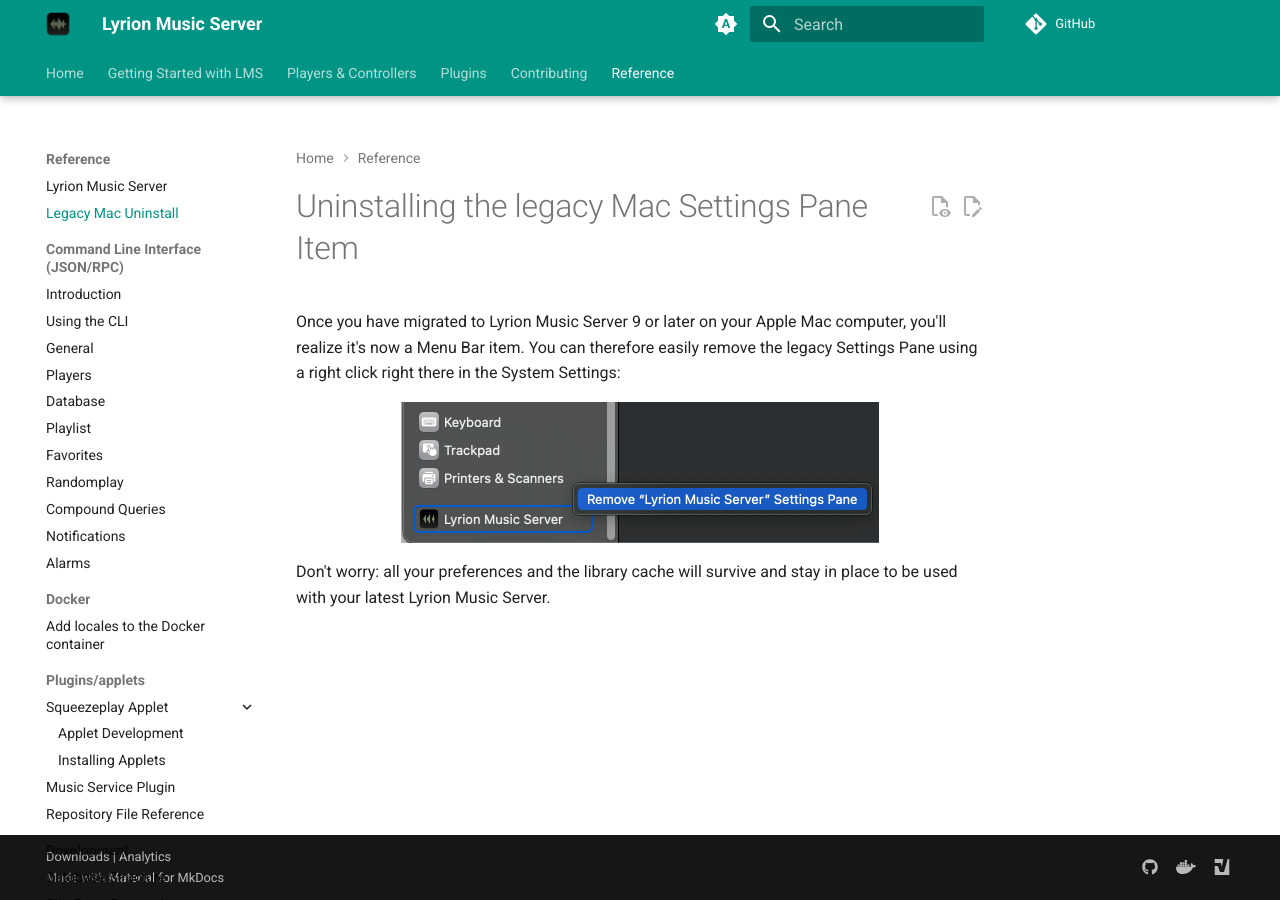
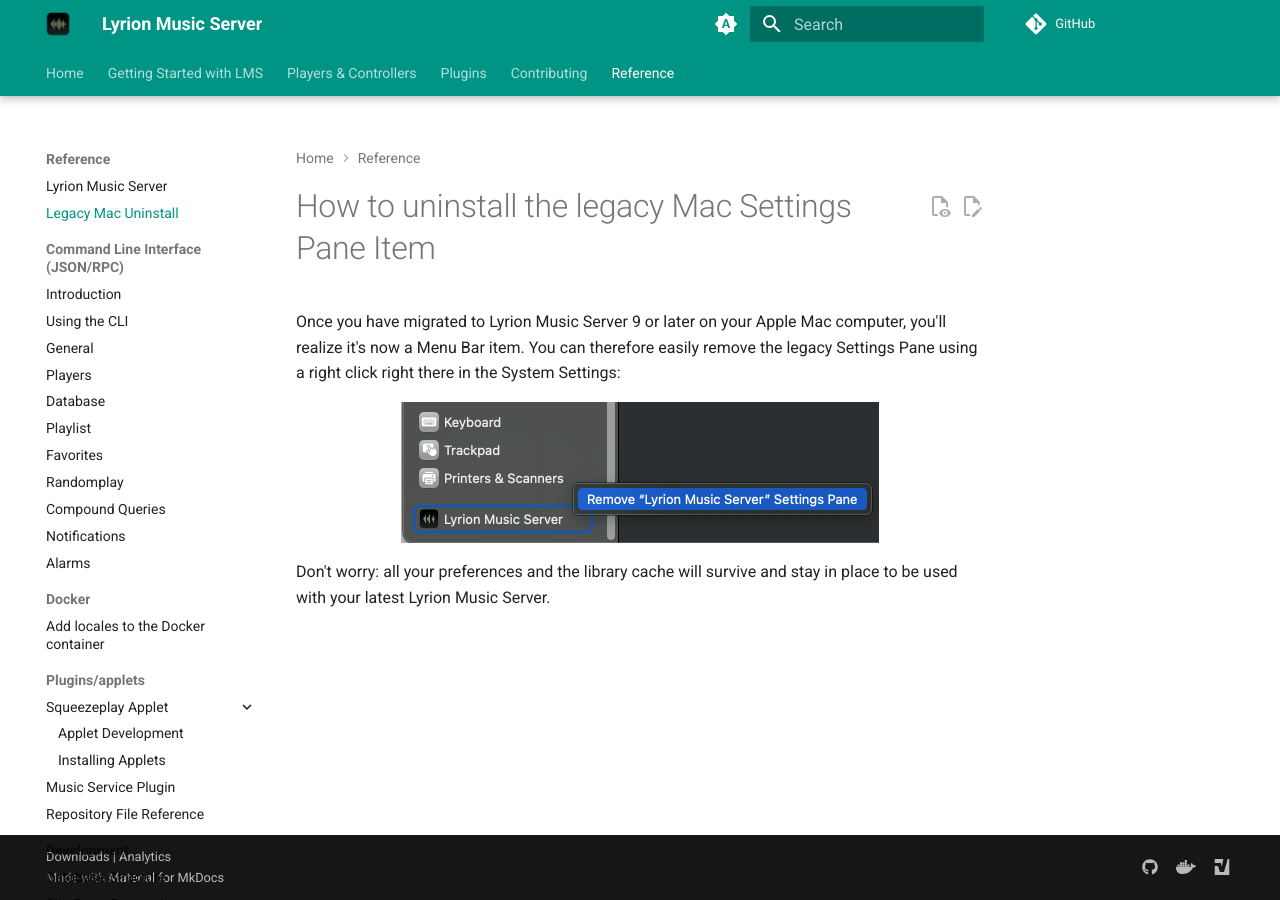
Before and after one commit to LMS-Community/lms-community.github.io, an MkDocs documentation site: the page built from docs/reference/uninstall-legacy-mac.md, in a window 1280 px wide. Built offline with MkDocs 1.6.1 and Material for MkDocs 9.7.7, drawn with Linux system fonts in a browser that asks for light colours; a script that is not in the unit is left out; plug-ins that fetch from the network failed and are left out; comment, search, counter and statistics services are not loaded.

Commit message:
Change title of "How to uninstall legacy Mac..." document

```diff
--- a/docs/reference/uninstall-legacy-mac.md
+++ b/docs/reference/uninstall-legacy-mac.md
@@ -1,9 +1,9 @@
 ---
 layout: default
-title: Uninstalling the legacy Mac Settings Pane Item
+title: How to uninstall the legacy Mac Settings Pane Item
 ---
 
-# Uninstalling the legacy Mac Settings Pane Item
+# How to uninstall the legacy Mac Settings Pane Item
 
 Once you have migrated to Lyrion Music Server 9 or later on your Apple Mac computer, you'll realize it's now a Menu Bar item. You can therefore easily remove the legacy Settings Pane using a right click right there in the System Settings:
 
```
Also changed, not shown: docs/downloads/index.md (+1 -1 lines).
